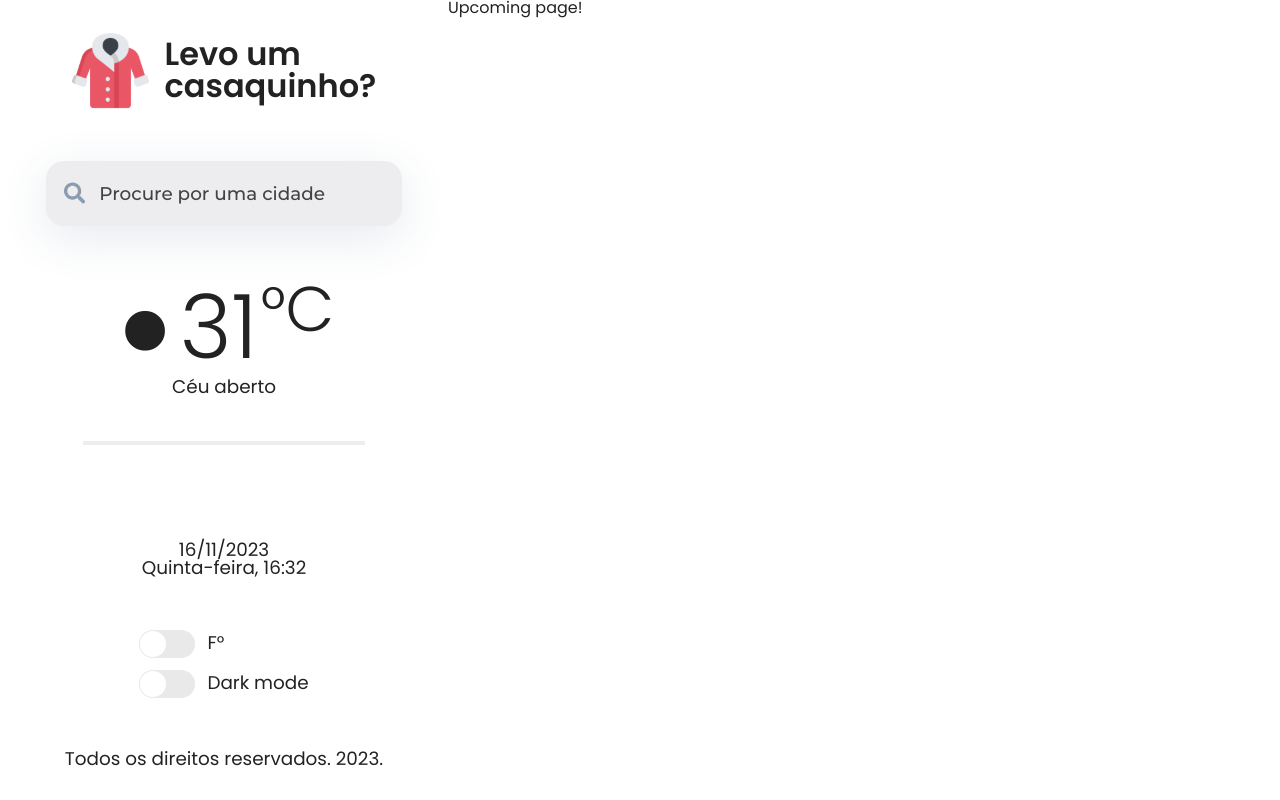
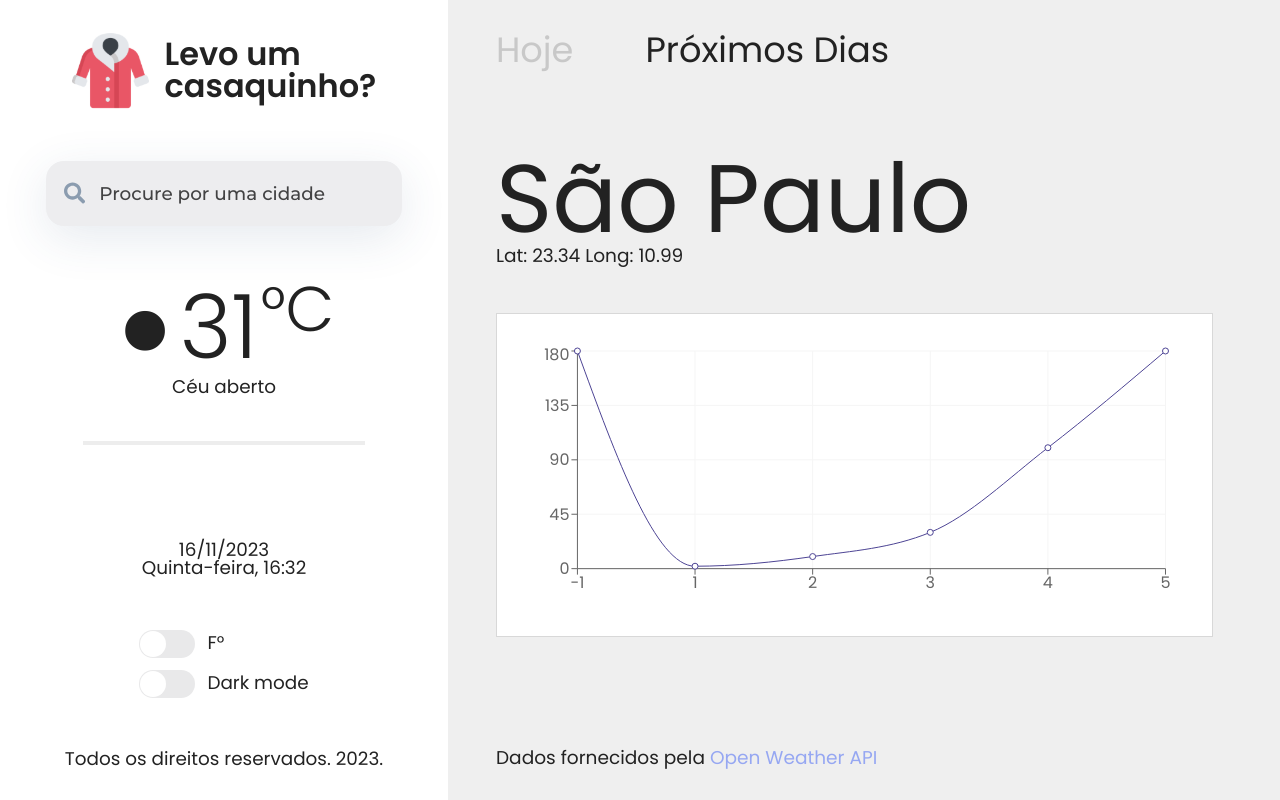
Before and after one commit to PPAKruNN/levo-um-casaquinho, a React (Vite) app: page /upcoming in a window 1280 px wide. Built offline with nearby package versions, Linux system fonts and the light colour scheme.

Commit message:
feat: finish /upcoming html layout

```diff
--- a/package.json
+++ b/package.json
@@ -17,6 +17,7 @@
         "react-icons": "^4.12.0",
         "react-router-dom": "^6.20.0",
         "react-switch": "^7.0.0",
+        "recharts": "^2.10.1",
         "styled-components": "^6.1.1",
         "sweetalert": "^2.1.2",
         "sweetalert2": "^11.10.1"
--- a/src/pages/upcoming.tsx
+++ b/src/pages/upcoming.tsx
@@ -1,4 +1,118 @@
+import styled from 'styled-components'
+import { Tabs } from '../components/tabs'
+import { CityDisplay } from '../components/city-display'
+import {
+    CartesianGrid,
+    Line,
+    LineChart,
+    ResponsiveContainer,
+    Tooltip,
+    XAxis,
+    YAxis,
+} from 'recharts'
+
+const mockData = [
+    { x: -1, y: 180 },
+    { x: 1, y: 2 },
+    { x: 2, y: 10 },
+    { x: 3, y: 30 },
+    { x: 4, y: 100 },
+    { x: 5, y: 180 },
+]
 
 export function Upcoming() {
-    return <h1>Upcoming page!</h1>
+    return (
+        <TodayPage>
+            <Tabs />
+
+            <div>
+                <CityDisplay />
+                <ResponsiveContainer width="95%" height="50%">
+                    <LineChart
+                        width={500}
+                        height={300}
+                        data={mockData}
+                        margin={{
+                            top: 5,
+                            right: 30,
+                            left: 20,
+                            bottom: 5,
+                        }}
+                    >
+                        <CartesianGrid stroke="#F5F5F5" />
+                        <XAxis dataKey="x" />
+                        <YAxis />
+                        <Tooltip
+                            contentStyle={{
+                                backgroundColor: '#EFEFEF',
+                                borderRadius: '5px',
+                                border: 'none',
+                            }}
+                            labelStyle={{ color: '#000000' }}
+                        />
+                        <Line type="monotone" dataKey="y" stroke="#4d4494" />
+                    </LineChart>
+                </ResponsiveContainer>
+            </div>
+
+            <p>
+                Dados fornecidos pela <a>Open Weather API</a>
+            </p>
+        </TodayPage>
+    )
 }
+
+const TodayPage = styled.div`
+    display: flex;
+    flex-direction: column;
+    justify-content: space-between;
+    align-items: flex-start;
+
+    box-sizing: border-box;
+
+    width: 65%;
+    height: 100vh;
+
+    padding: 32px 48px;
+
+    background-color: #efefef;
+
+    & > div {
+        display: flex;
+        flex-direction: column;
+
+        gap: 48px;
+
+        width: 100%;
+        height: 70%;
+
+        div:nth-of-type(2) {
+            padding: 32px 16px 32px 0px;
+
+            border: 1px solid #d8d8d8;
+
+            background-color: #ffffff;
+        }
+    }
+
+    & > span {
+        font-size: 16px;
+        font-size: calc(16px + 0.2vw);
+        color: #afadad;
+    }
+
+    p {
+        font-size: 16px;
+        font-size: calc(16px + 0.2vw);
+
+        a {
+            color: #96a7f2;
+        }
+    }
+
+    section {
+        display: flex;
+        flex-wrap: wrap;
+        gap: 2vw 3.5vw;
+    }
+`
```
Also changed, not shown: 1 other file (tests, documents, lock files or other folders).
